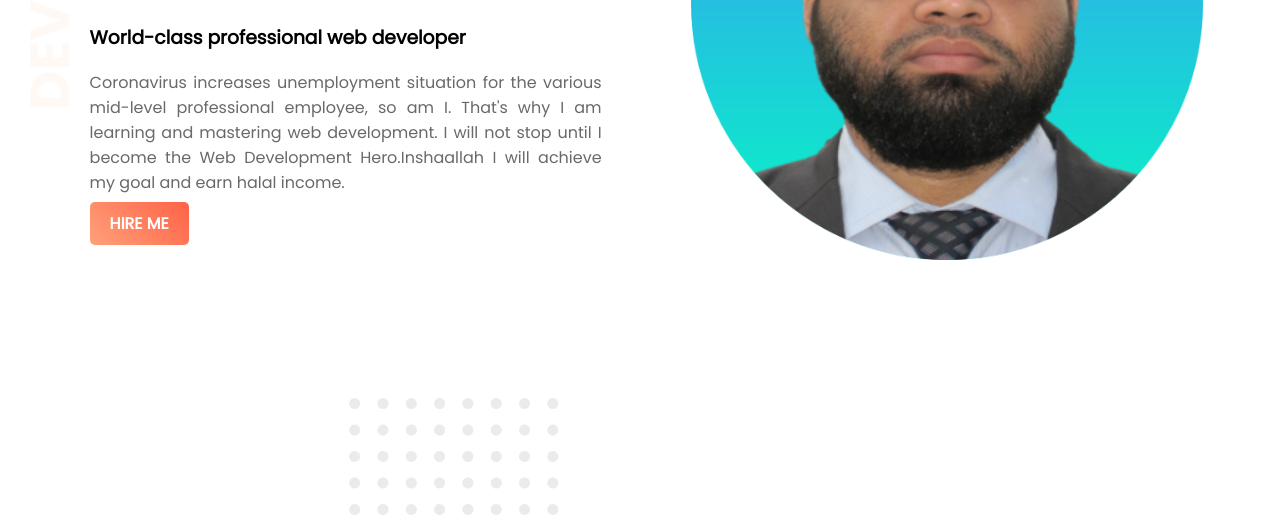
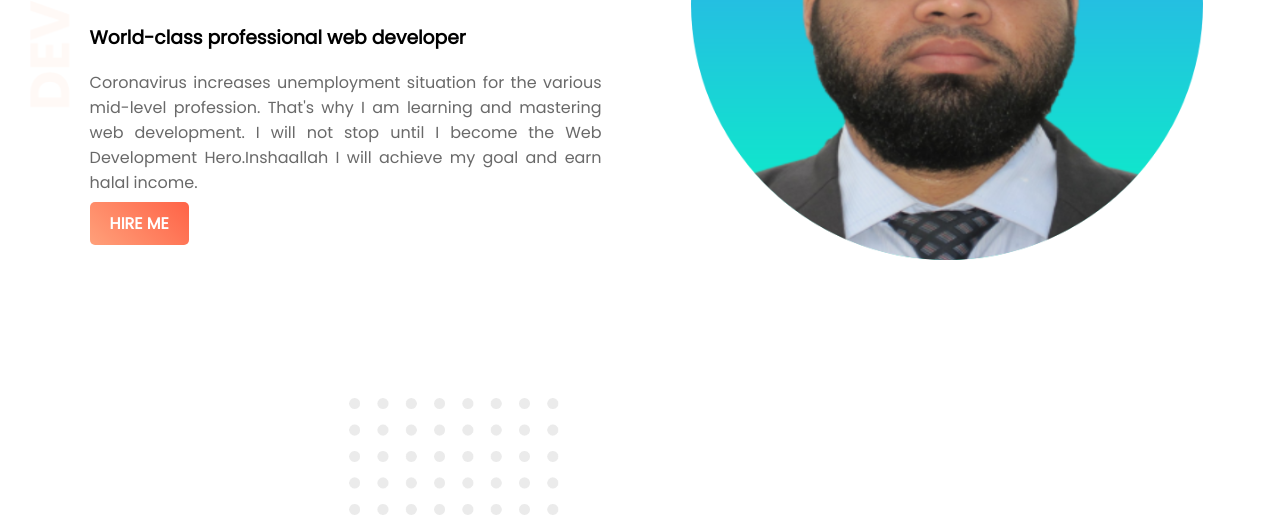
Before and after one commit to mohammadkamrulhasan/web-portfolio, a plain HTML site: page index.html in a window 1280 px wide. Shown: the part 252-781 px from the top of the page. Drawn offline with Linux system fonts and the light colour scheme.

Commit message:
paragraph change

```diff
--- a/index.html
+++ b/index.html
@@ -15,7 +15,7 @@
             <h1>Welcome To</h1>
             <h1> <span class="orange-highlight"> Kamrul</span>  Website</h1>
             <h3>World-class professional web developer</h3>
-            <p>Coronavirus increases unemployment situation for the various mid-level professional employee, so  am I. That's why I am learning and mastering web development. I will not stop until I become the Web Development Hero.Inshaallah I will achieve my goal and earn halal income.</p>
+            <p>Coronavirus increases unemployment situation for the various mid-level profession. That's why I am learning and mastering web development. I will not stop until I become the Web Development Hero.Inshaallah I will achieve my goal and earn halal income.</p>
             <a class="link-button" target="_blank" href="https://www.linkedin.com/in/mohammad-kamrul-hasan-b9a77584/">HIRE ME</a>
 
         </div>
```
